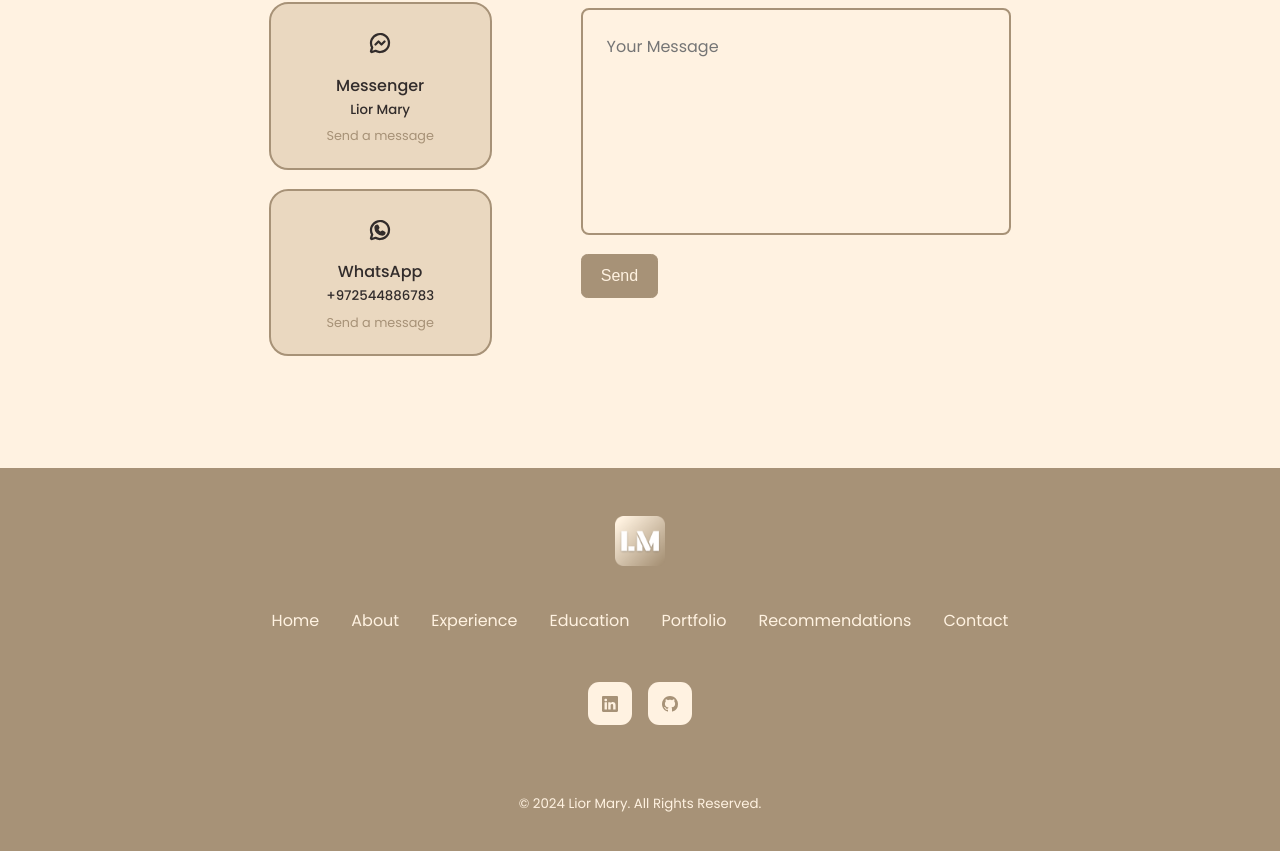
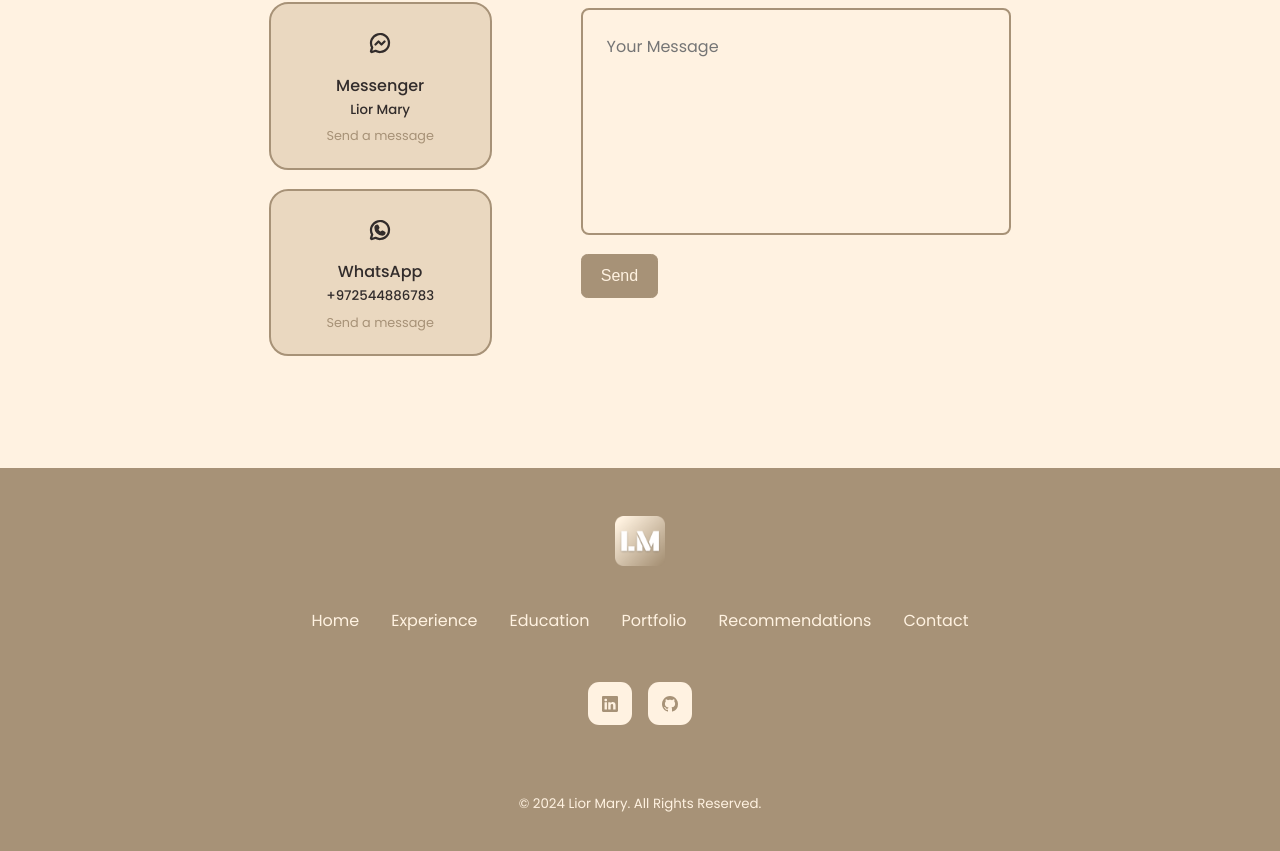
Before and after one commit to liormary/Portfolio-Website, a React (Create React App) app: page / in a window 1280 px wide. Shown: the part 4383-5234 px from the top of the page. Built offline with nearby package versions, Linux system fonts and the light colour scheme.

Commit message:
edits for deployment

```diff
--- a/src/components/footer/Footer.jsx
+++ b/src/components/footer/Footer.jsx
@@ -13,7 +13,6 @@ const Footer = () => {
 
       <ul className='permalinks'>
         <li><a href="#home">Home</a></li>
-        <li><a href="#about">About</a></li>
         <li><a href="#experience">Experience</a></li>
         <li><a href="#education">Education</a></li>
         <li><a href="#portfolio">Portfolio</a></li>
```
